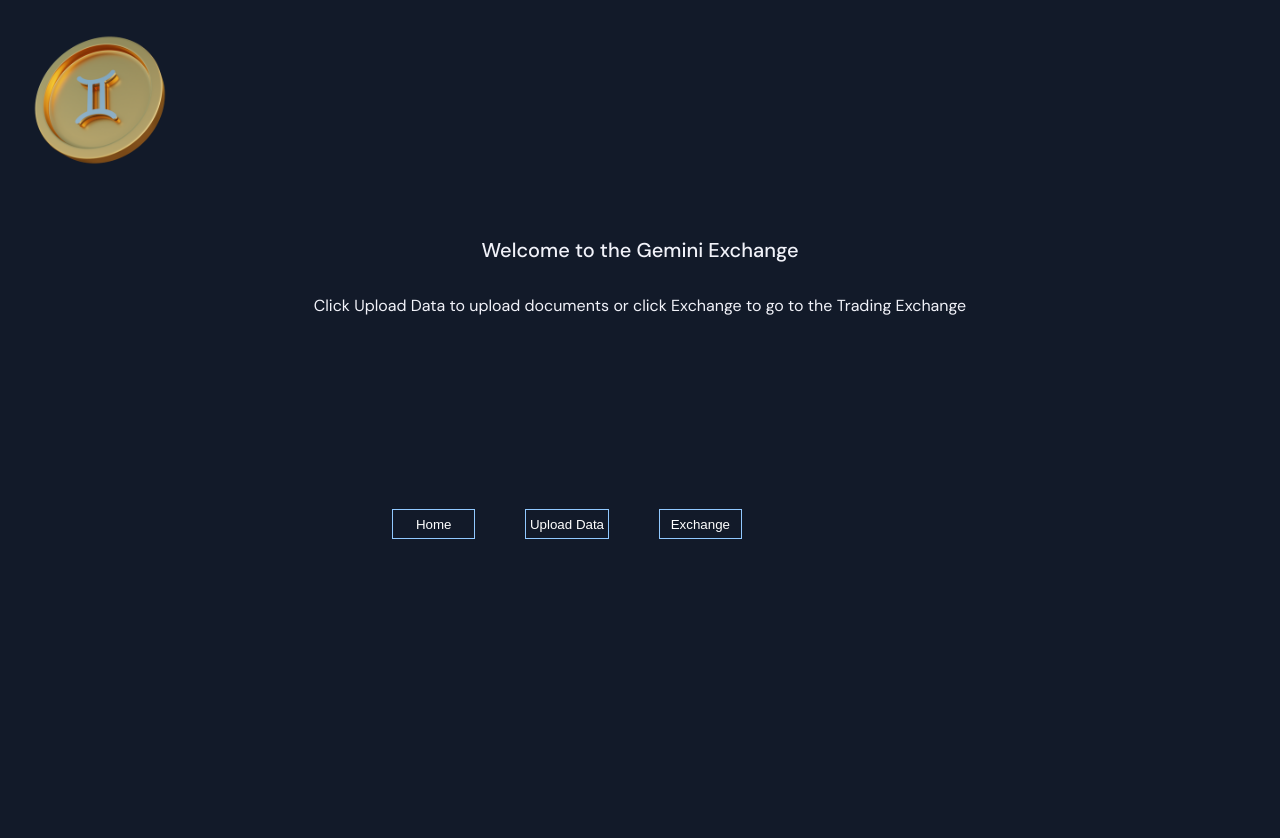
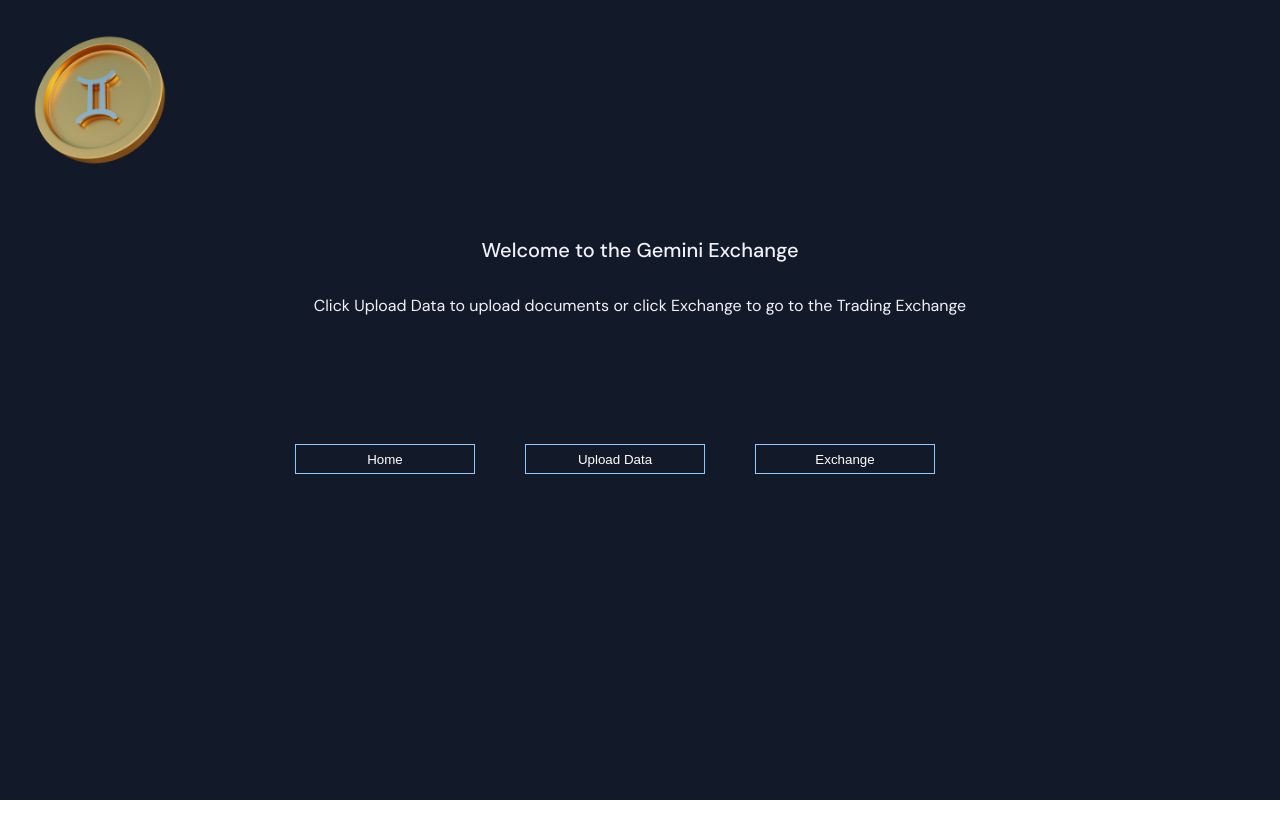
Before and after one commit to dwrath/Gemini-Exchange, a React (Create React App) app: page / in a window 1280 px wide. Shown: the top 838 px of the page. After the commit the page ends 800 px from the top, so only its background shows below. Built offline with nearby package versions, Linux system fonts and the light colour scheme.

Commit message:
fixed alert and home

```diff
--- a/src/App.css
+++ b/src/App.css
@@ -128,14 +128,11 @@
   height: 100%;
 }
 .btnContainer {
-  width: 400px;
-  height: 400px;
-  left: 50%;
-  top: 50%;
-  transform: translate(98%, -30%);
-  display: flex;
-  justify-content: center;
-  align-items: center;
+  text-align: center;
+  width: 100%;
+  height: 200px;
+
+
 }
 .btn  {
   color: white;
--- a/src/components/Alert.js
+++ b/src/components/Alert.js
@@ -8,7 +8,7 @@
 const Alert = () => {
   const alertRef = useRef(null);
 
-  const network = useSelector((state) => state.provider.network);
+  const network = useSelector((state) => state.provider.chainId);
   const account = useSelector((state) => state.provider.account);
   const isPending = useSelector(
     (state) => state.exchange.transaction.isPending
@@ -42,7 +42,7 @@
           onClick={removeHandler}
           ref={alertRef}
         >
-          <h1>Transaction Will Fail</h1>
+          <h1>Transaction Failed</h1>
         </div>
       ) : !isPending && events[0] ? (
         <div
```
